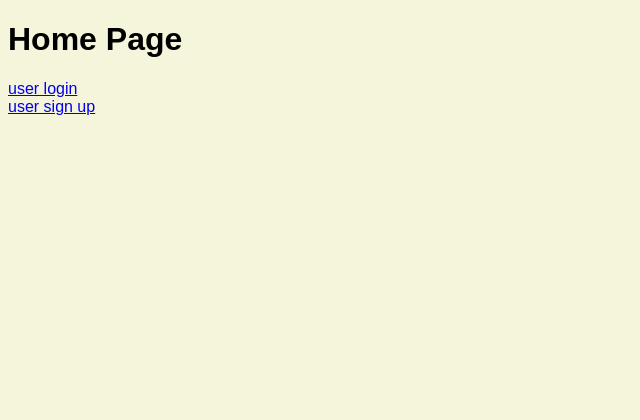
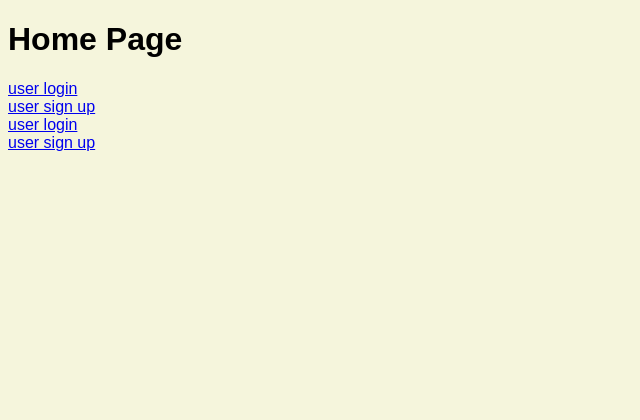
Before and after one commit to JadnAzzam/Beirut_Libraries, a Django app: page / in a window 1280 px wide; the page is wider, and only the part inside the window is pictured. Shown: the top 420 px of that part, without its empty margins (0-640 px from the left). Run offline with Django 3.2, Linux system fonts and the light colour scheme.

Commit message:
homepage

```diff
--- a/beirutLibraries/library/templates/library/home_page.html
+++ b/beirutLibraries/library/templates/library/home_page.html
@@ -10,7 +10,9 @@
 {% block content %}
     <div>
       <h1>Home Page</h1>
-      <a href="user_login.html">user login</a> <br/>
-      <a href="user_signup.html">user sign up</a>
+      <a href="user_login.html">user login</a> <br>
+      <a href="user_signup.html">user sign up</a> <br>
+      <a href="user_login.html">user login</a> <br>
+      <a href="user_signup.html">user sign up</a> <br>
     </div>
 {% endblock content %}
```
